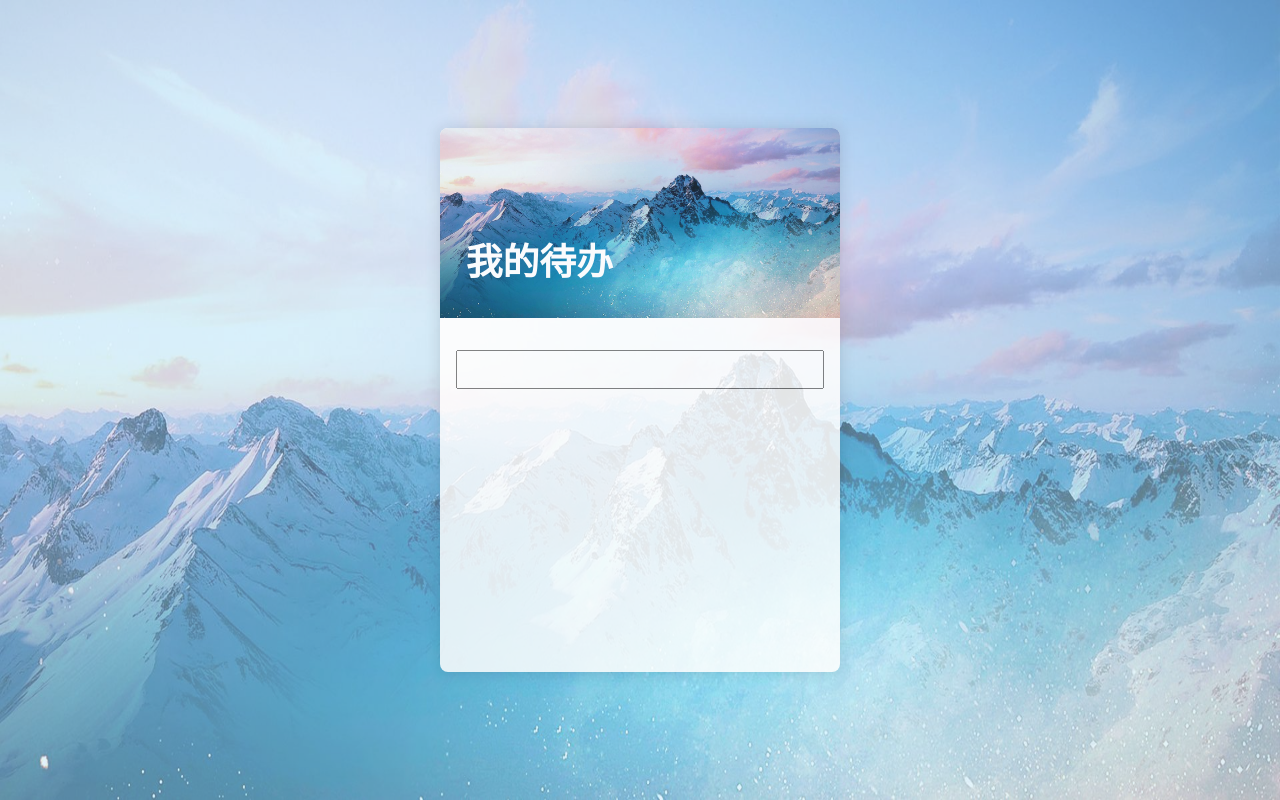
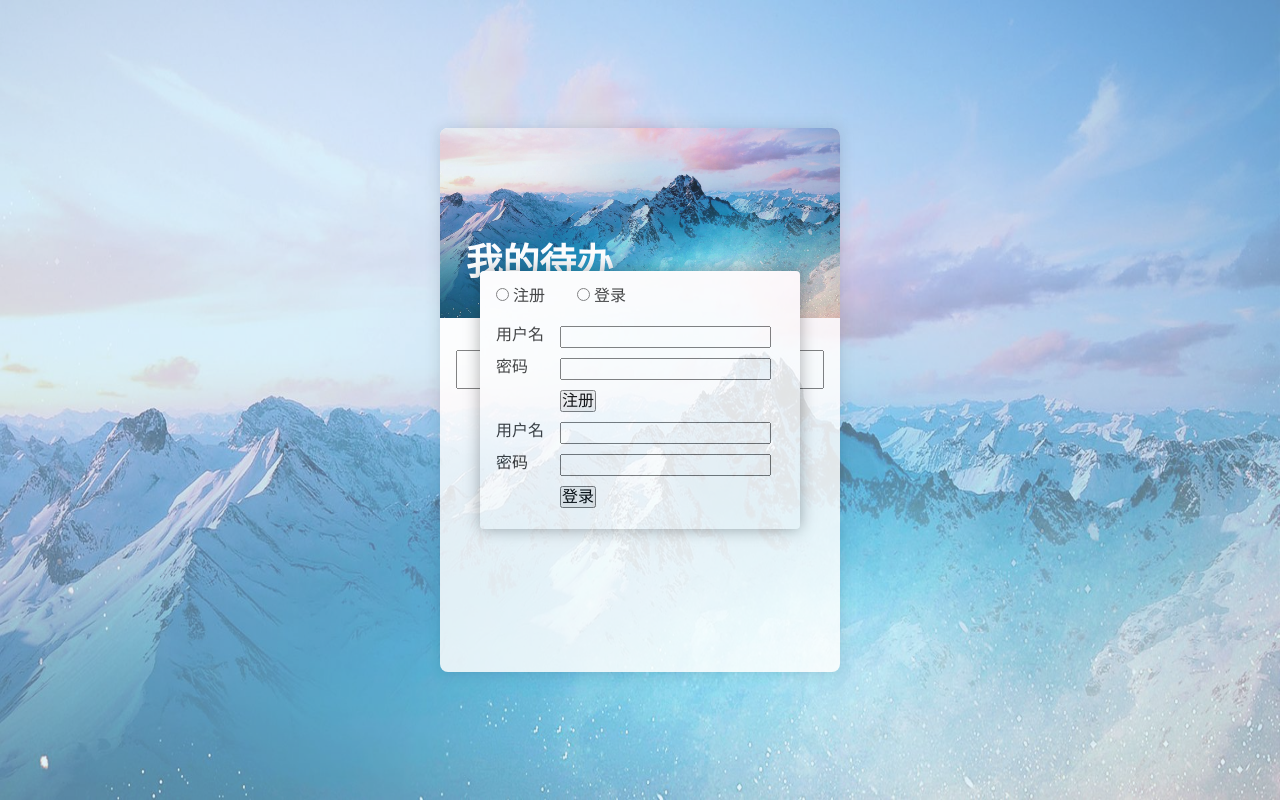
Before and after one commit to hhw28/Todo, a React (Create React App) app: page / in a window 1280 px wide. Built offline with nearby package versions, Linux system fonts and the light colour scheme.

Commit message:
添加UserDialog

```diff
--- a/src/App.js
+++ b/src/App.js
@@ -4,7 +4,8 @@
 import TodoItem from './TodoItem'
 import 'normalize.css'
 import './reset.css'
-import * as localStore from './localStore'
+import UserDialog from './UserDialog.js'
+
 
 
 class App extends Component {
@@ -12,21 +13,19 @@
     super(props)
     this.state  = {
       newTodo: "",
-      todoList: localStore.load('todoList') || []
+      todoList:[]
     }
   }
-  render() {
+  render(){
     let todos = this.state.todoList
       .filter((item)=> !item.delete)
       .map((item,index)=>{
-
       return ( // 为什么这里要加个括号？这是动手题3
-        <li key={index}>
-          <TodoItem todo={item}
-                    onToggle={this.toggle.bind(this)}
-                    onDelete={this.delete.bind(this)} />
-        </li>
-      )
+          <li key={index}>
+            <TodoItem todo={item}
+                      onToggle={this.toggle.bind(this)}
+                      onDelete={this.delete.bind(this)} />
+          </li>)
     })
 
     return (
@@ -42,11 +41,12 @@
         <ol className="todoList">
           {todos}
         </ol>
+        <UserDialog/>
       </div>
     )
   }
   componentDidUpdate(){
-    localStore.save('todoList', this.state.todoList)
+
   }
   delete(event,todo){
     todo.delete = true
--- /dev/null
+++ b/src/UserDialog.css
@@ -0,0 +1,27 @@
+.UserDialog-Wrapper{
+/*全屏*/
+    position: fixed;
+    top: 0;
+    left: 0;
+    bottom: 0;
+    right: 0;
+/*内容居中*/
+    display: flex;
+    justify-content: center;
+    align-items: center;
+}
+.UserDialog{
+    border-radius: 4px;
+    min-width: 20em;
+    background: white;
+    box-shadow: 0 0 1em hsla(0,0%,0%,0.35);
+}
+
+.UserDialog > nav:first-child{ padding: 1em; }
+.UserDialog > nav:first-child input[type=radio]:not(:first-child){ margin-left: 2em; }
+
+.UserDialog > .panes { padding: 0 1em 1em; }
+
+.UserDialog form>.row{ display: flex; padding: .3em 0; }
+.UserDialog form>.row>label:first-child{ width: 4em; }
+.UserDialog form>.row.actions{ padding-left: 4em; }
--- /dev/null
+++ b/src/UserDialog.js
@@ -0,0 +1,45 @@
+import React, { Component } from 'react';
+import './UserDialog.css'
+
+export default class UserDialog extends Component{
+    render(){
+        return(
+            <div className="UserDialog-Wrapper">
+                <div className="UserDialog">
+                    <nav>
+                        <input type="radio"/> 注册
+                        <input type="radio"/> 登录
+                    </nav>
+                    <div className="panes">
+                        <form className="signUp"> {/* 注册*/}
+                            <div className="row">
+                                <label>用户名</label>
+                                <input type="text"/>
+                            </div>
+                            <div className="row">
+                                <label>密码</label>
+                                <input type="password"/>
+                            </div>
+                            <div className="row actions">
+                                <button type="submit">注册</button>
+                            </div>
+                        </form>
+                        <form className="signIn"> {/* 登录*/}
+                            <div className="row">
+                                <label>用户名</label>
+                                <input type="text"/>
+                            </div>
+                            <div className="row">
+                                <label>密码</label>
+                                <input type="password"/>
+                            </div>
+                            <div className="row actions">
+                                <button type="submit">登录</button>
+                            </div>
+                        </form>
+                    </div>
+                </div>
+            </div>
+        )
+    }
+}
```
Also changed, not shown: 10 other files (tests, documents, lock files or other folders).
